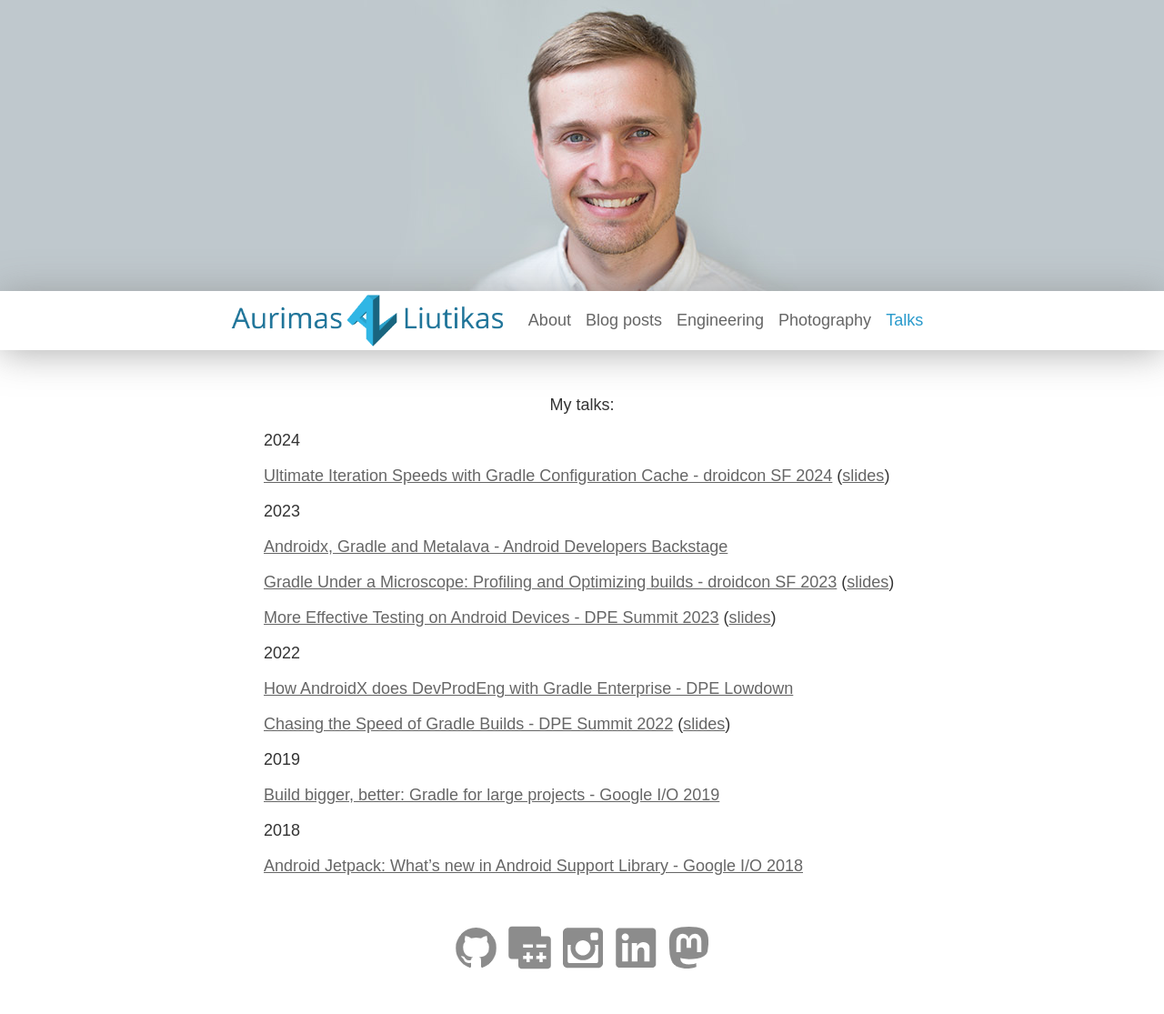
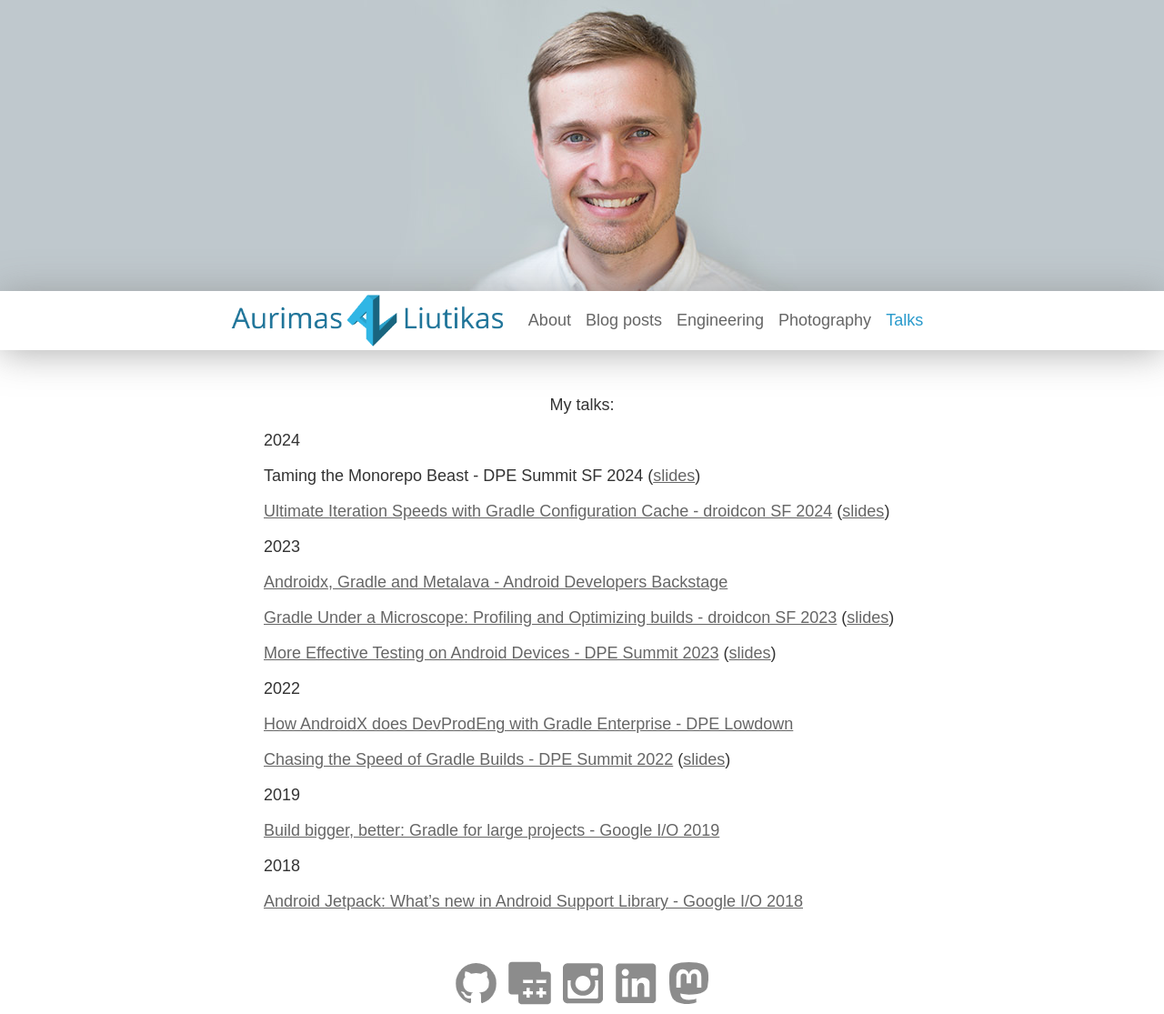
Before and after one commit to liutikas/liutikas.github.io, a Jekyll site: the page built from talks.md, in a window 1280 px wide. Shown: the whole page at 91% size. Built offline with Jekyll 4.4.1, drawn with Linux system fonts in a browser that asks for light colours; before the commit the page ends 1076 px from its top, so only the background shows below that.

Commit message:
Add a link to dpe summit 2024 talk slides

```diff
--- a/talks.md
+++ b/talks.md
@@ -9,6 +9,9 @@ header: header-eng
 
 <p>2024</p>
 <p id="content-center">
+<p>
+Taming the Monorepo Beast - DPE Summit SF 2024 (<a href="https://speakerdeck.com/aurimas/taming-the-monorepo-beast-how-we-made-androidx-library-releases-at-scale-more-bearable">slides</a>)
+</p>
 <p>
 <a href="https://www.droidcon.com/2024/07/17/ultimate-iteration-speeds-with-gradle-configuration-cache/">Ultimate Iteration Speeds with Gradle Configuration Cache - droidcon SF 2024</a> (<a href="https://speakerdeck.com/aurimas/ultimate-iteration-speeds-with-gradle-configuration-cache">slides</a>)
 </p>
```
